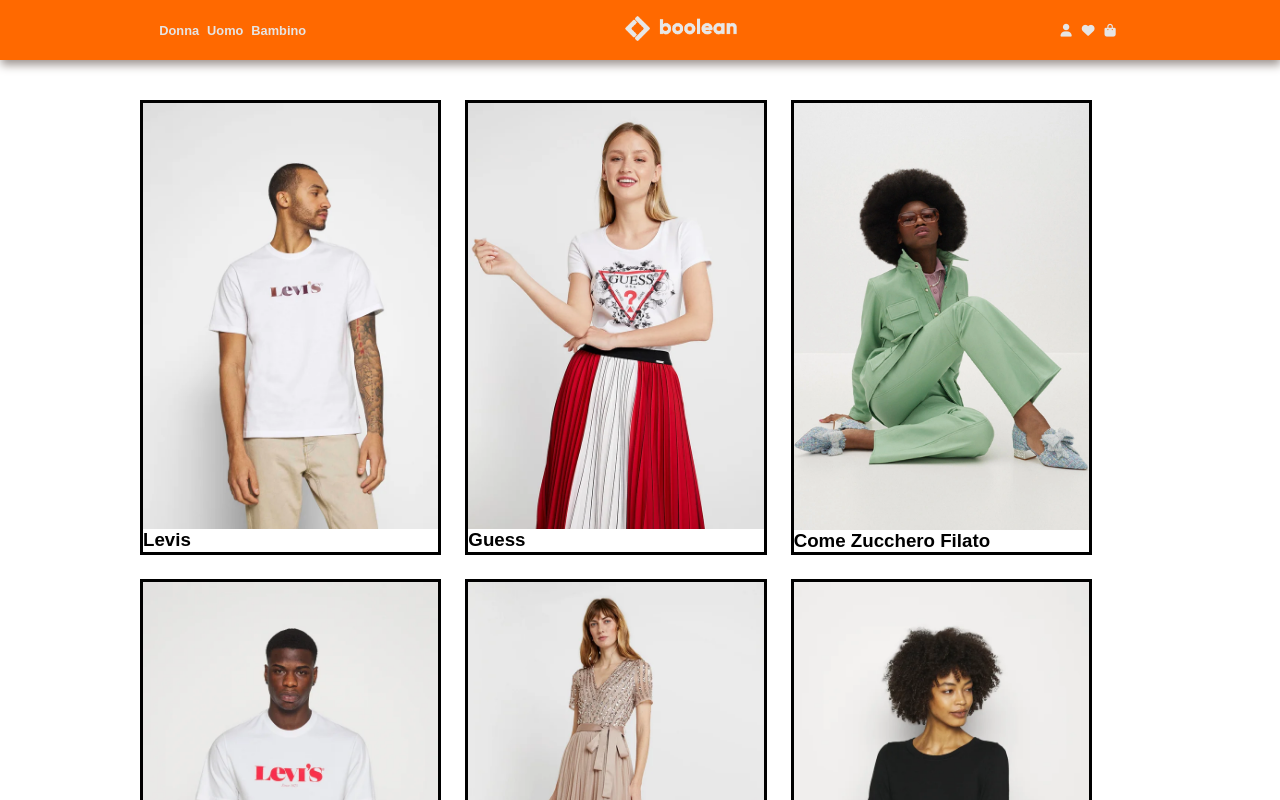
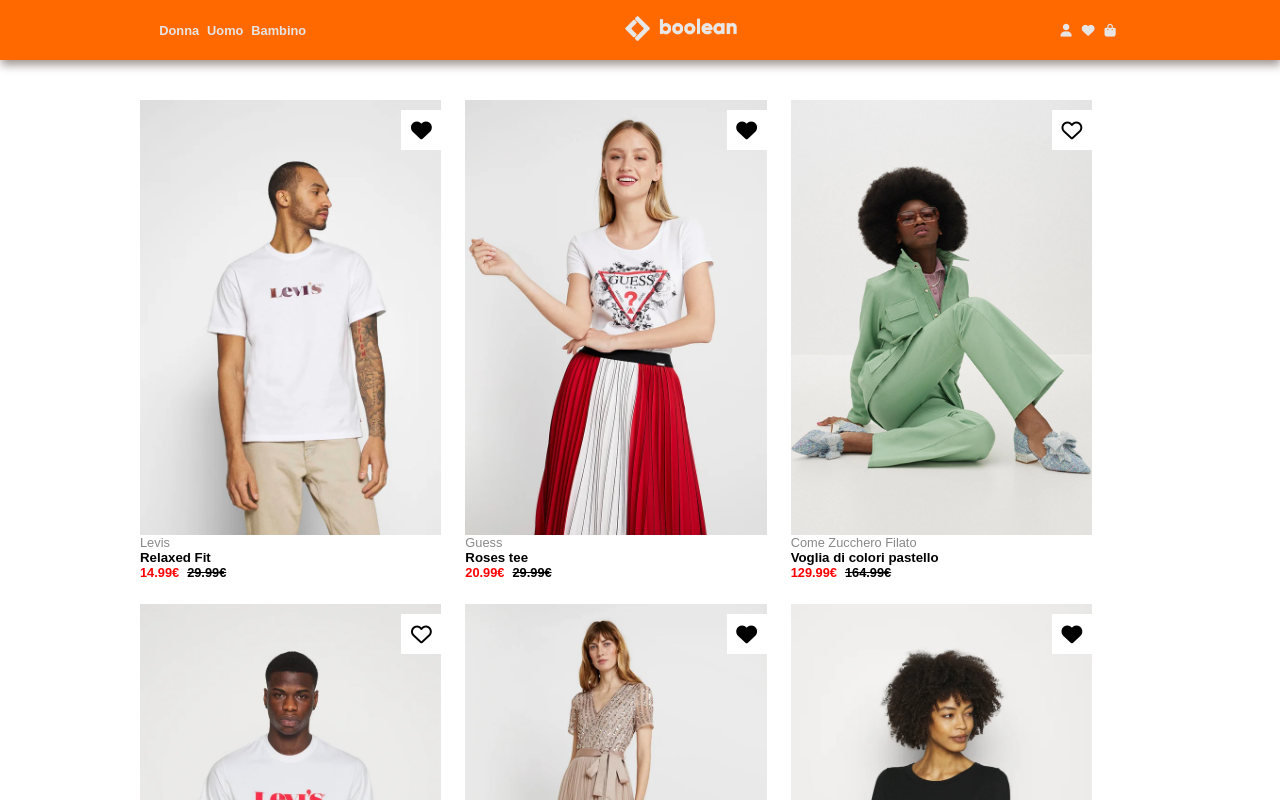
Before and after one commit to sisdream/vite-boolando, a Vue app: page / in a window 1280 px wide. Shown: the top 800 px of the page. Built offline with nearby package versions, Linux system fonts and the light colour scheme.

Commit message:
feat aggiunto cuore

```diff
--- a/src/components/AppCard.vue
+++ b/src/components/AppCard.vue
@@ -2,7 +2,13 @@
 export default {
     props: {
         img: String,
-        title: String,
+        hover: String,
+        brand: String,
+        name: String,
+        price: Number,
+        sales: Number,
+        isInFavorites: Boolean,
+        badges: Array,
     },
 };
 </script>
@@ -10,25 +16,85 @@
 <template>
     <div class="card">
         <div class="img-container">
-            <img :src="img" :alt="title" />
+            <img :src="img" :alt="brand" />
+            <img class="hover-img" :src="hover" :alt="brand">
         </div>
-        <h3 class="title">{{ title }}</h3>
+
+        <div class="heart">
+            <i v-if="isInFavorites" class="fa-solid fa-heart"></i>
+            <i v-else class="fa-regular fa-heart"></i>
+        </div>
+
+        <div class="badges">
+
+        </div>
+
+        <div class="text">
+            <p class="title">{{ brand }}</p>
+            <h5>{{ name }}</h5>
+            <div class="prices">
+                <span v-if="sales" class="sale">{{ sales }}€</span>
+                <span class="full-price">{{ price }}€</span>
+            </div>
+        </div>
     </div>
 </template>
 
 <style lang="scss" scoped>
 .card {
-    border: 3px solid black;
     width: calc(100% / 3 - 2rem);
+    position: relative;
+    cursor: pointer;
+    &:hover .img-container img{
+        display: none;
+    }
+    &:hover .img-container .hover-img{
+        display: block;
+    }
 }
+
 .img-container {
     width: 100%;
-    // debug
-    background-color: red;
+    img {
+        display: block;
+        width: 100%;
+    }
+
+    .hover-img{
+        display: none;
+    }
 }
 
-.img-container img {
-    display: block;
-    width: 100%;
+.heart{
+    font-size: 1.3rem;
+    position: absolute;
+    top: 10px;
+    right: 0;
+    background-color: #fff;
+    width: 40px;
+    aspect-ratio: 1;
+    display: flex;
+    justify-content: center;
+    align-items: center;
+}
+
+.title{
+    color: #888888;
+    font-size: 0.8rem;
+}
+
+.prices {
+    display: flex;
+    gap: 0.5rem;
+    font-size: 0.8rem;
+    font-weight: 600;
+
+    .sale {
+        color: #ff0000;
+    }
+
+    .full-price{
+        text-decoration: line-through;
+    }
 }
 </style>
--- a/src/components/AppMain.vue
+++ b/src/components/AppMain.vue
@@ -42,7 +42,7 @@
                         src: './3.webp',
                         hover: './3b.webp',
                         brand: 'Come Zucchero Filato',
-                        name: 'Voglia di colri pastello',
+                        name: 'Voglia di colori pastello',
                         price: 164.99,
                         sales: 129.99,
                         isInFavorites: false,
@@ -105,7 +105,13 @@
     <div class="container">
         <AppCard v-for="product in products"
             :img="product.src"
-            :title="product.brand"
+            :brand="product.brand"
+            :name="product.name"
+            :price="product.price"
+            :sales="product.sales"
+            :hover="product.hover"
+            :isInFavorites="product.isInFavorites"
+            :badges="product.badges"
         />
     </div>
 </template>
--- a/src/styles/general.scss
+++ b/src/styles/general.scss
@@ -21,13 +21,6 @@
     color: inherit;
 }
 
-// DEBUG
-.debug {
-    border: 6px solid aqua;
-    height: 400px;
-    width: 300px;
-}
-
 .icon i{
     margin: 0 5px;
     cursor: pointer;
```
